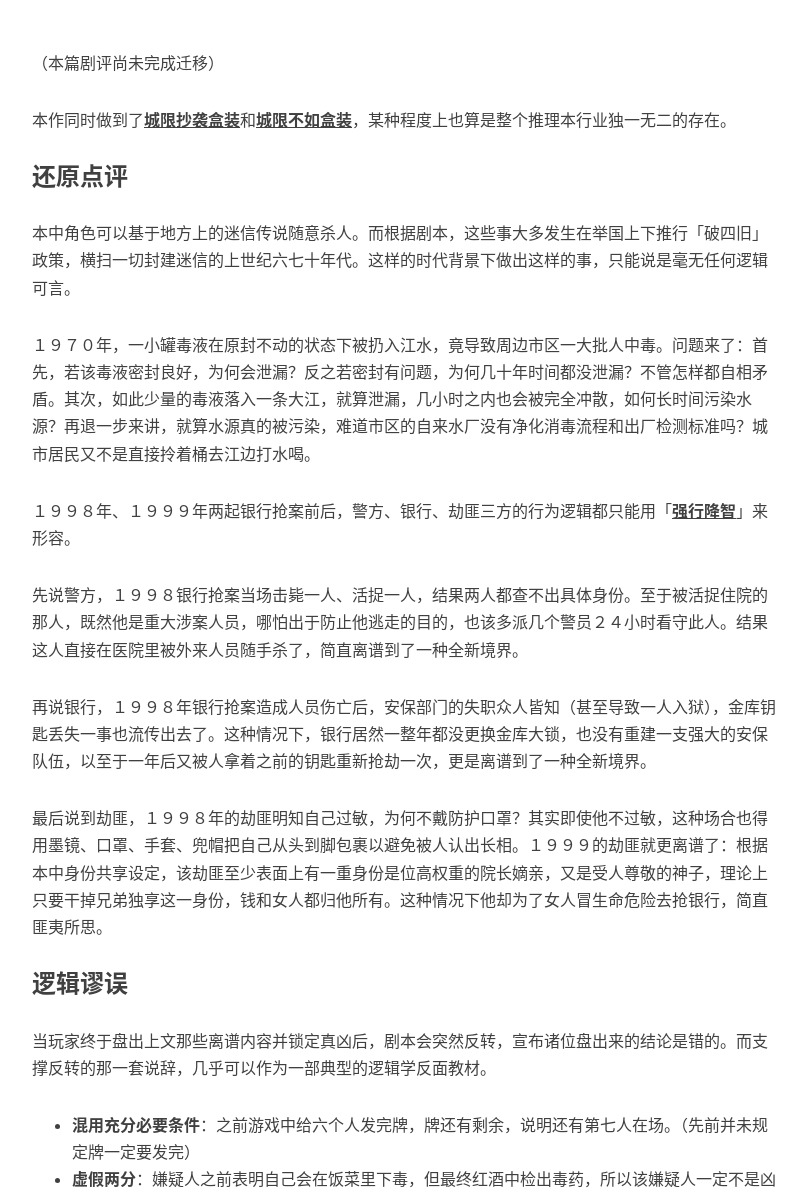
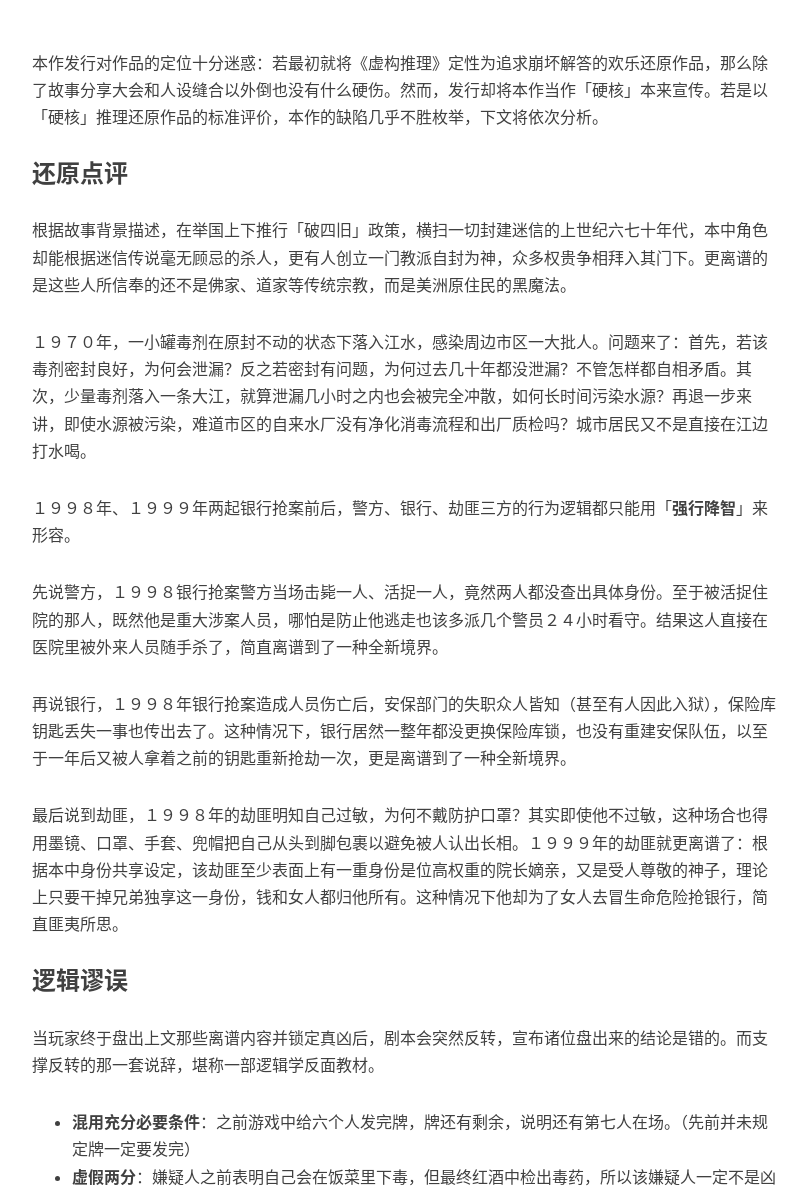
Before and after one commit to mysteryreview/mysteryreview.github.io, a Jekyll site: the page built from _posts/2021-04-30-虚构推理.md, in a window 1280 px wide and 1400 px high, scrolled down 316 px. Shown: the part 207-1400 px from the top of the window, without its empty margins (233-1040 px from the left). Built offline with Jekyll 4.4.1, drawn with Linux system fonts in a browser that asks for light colours; nearby versions of some CDN libraries; comment, search, counter and statistics services are not loaded; some of the changed text lies outside the part shown.

Commit message:
Update 2021-04-30-虚构推理.md

```diff
--- a/_posts/2021-04-30-虚构推理.md
+++ b/_posts/2021-04-30-虚构推理.md
@@ -11,27 +11,25 @@ tags:
             - 曼彻斯特书局
 ---
 
-（本篇剧评尚未完成迁移）
-
-本作同时做到了**<u>城限抄袭盒装</u>**和**<u>城限不如盒装</u>**，某种程度上也算是整个推理本行业独一无二的存在。
+本作发行对作品的定位十分迷惑：若最初就将《虚构推理》定性为追求崩坏解答的欢乐还原作品，那么除了故事分享大会和人设缝合以外倒也没有什么硬伤。然而，发行却将本作当作「硬核」本来宣传。若是以「硬核」推理还原作品的标准评价，本作的缺陷几乎不胜枚举，下文将依次分析。
 
 ### 还原点评
 
-本中角色可以基于地方上的迷信传说随意杀人。而根据剧本，这些事大多发生在举国上下推行「破四旧」政策，横扫一切封建迷信的上世纪六七十年代。这样的时代背景下做出这样的事，只能说是毫无任何逻辑可言。
+根据故事背景描述，在举国上下推行「破四旧」政策，横扫一切封建迷信的上世纪六七十年代，本中角色却能根据迷信传说毫无顾忌的杀人，更有人创立一门教派自封为神，众多权贵争相拜入其门下。更离谱的是这些人所信奉的还不是佛家、道家等传统宗教，而是美洲原住民的黑魔法。
 
-１９７０年，一小罐毒液在原封不动的状态下被扔入江水，竟导致周边市区一大批人中毒。问题来了：首先，若该毒液密封良好，为何会泄漏？反之若密封有问题，为何几十年时间都没泄漏？不管怎样都自相矛盾。其次，如此少量的毒液落入一条大江，就算泄漏，几小时之内也会被完全冲散，如何长时间污染水源？再退一步来讲，就算水源真的被污染，难道市区的自来水厂没有净化消毒流程和出厂检测标准吗？城市居民又不是直接拎着桶去江边打水喝。
+１９７０年，一小罐毒剂在原封不动的状态下落入江水，感染周边市区一大批人。问题来了：首先，若该毒剂密封良好，为何会泄漏？反之若密封有问题，为何过去几十年都没泄漏？不管怎样都自相矛盾。其次，少量毒剂落入一条大江，就算泄漏几小时之内也会被完全冲散，如何长时间污染水源？再退一步来讲，即使水源被污染，难道市区的自来水厂没有净化消毒流程和出厂质检吗？城市居民又不是直接在江边打水喝。
 
-１９９８年、１９９９年两起银行抢案前后，警方、银行、劫匪三方的行为逻辑都只能用「**<u>强行降智</u>**」来形容。
+１９９８年、１９９９年两起银行抢案前后，警方、银行、劫匪三方的行为逻辑都只能用「**强行降智**」来形容。
 
-先说警方，１９９８银行抢案当场击毙一人、活捉一人，结果两人都查不出具体身份。至于被活捉住院的那人，既然他是重大涉案人员，哪怕出于防止他逃走的目的，也该多派几个警员２４小时看守此人。结果这人直接在医院里被外来人员随手杀了，简直离谱到了一种全新境界。
+先说警方，１９９８银行抢案警方当场击毙一人、活捉一人，竟然两人都没查出具体身份。至于被活捉住院的那人，既然他是重大涉案人员，哪怕是防止他逃走也该多派几个警员２４小时看守。结果这人直接在医院里被外来人员随手杀了，简直离谱到了一种全新境界。
 
-再说银行，１９９８年银行抢案造成人员伤亡后，安保部门的失职众人皆知（甚至导致一人入狱），金库钥匙丢失一事也流传出去了。这种情况下，银行居然一整年都没更换金库大锁，也没有重建一支强大的安保队伍，以至于一年后又被人拿着之前的钥匙重新抢劫一次，更是离谱到了一种全新境界。
+再说银行，１９９８年银行抢案造成人员伤亡后，安保部门的失职众人皆知（甚至有人因此入狱），保险库钥匙丢失一事也传出去了。这种情况下，银行居然一整年都没更换保险库锁，也没有重建安保队伍，以至于一年后又被人拿着之前的钥匙重新抢劫一次，更是离谱到了一种全新境界。
 
-最后说到劫匪，１９９８年的劫匪明知自己过敏，为何不戴防护口罩？其实即使他不过敏，这种场合也得用墨镜、口罩、手套、兜帽把自己从头到脚包裹以避免被人认出长相。１９９９的劫匪就更离谱了：根据本中身份共享设定，该劫匪至少表面上有一重身份是位高权重的院长嫡亲，又是受人尊敬的神子，理论上只要干掉兄弟独享这一身份，钱和女人都归他所有。这种情况下他却为了女人冒生命危险去抢银行，简直匪夷所思。
+最后说到劫匪，１９９８年的劫匪明知自己过敏，为何不戴防护口罩？其实即使他不过敏，这种场合也得用墨镜、口罩、手套、兜帽把自己从头到脚包裹以避免被人认出长相。１９９９年的劫匪就更离谱了：根据本中身份共享设定，该劫匪至少表面上有一重身份是位高权重的院长嫡亲，又是受人尊敬的神子，理论上只要干掉兄弟独享这一身份，钱和女人都归他所有。这种情况下他却为了女人去冒生命危险抢银行，简直匪夷所思。
 
 ### 逻辑谬误
 
-当玩家终于盘出上文那些离谱内容并锁定真凶后，剧本会突然反转，宣布诸位盘出来的结论是错的。而支撑反转的那一套说辞，几乎可以作为一部典型的逻辑学反面教材。
+当玩家终于盘出上文那些离谱内容并锁定真凶后，剧本会突然反转，宣布诸位盘出来的结论是错的。而支撑反转的那一套说辞，堪称一部逻辑学反面教材。
 
 * **混用充分必要条件**：之前游戏中给六个人发完牌，牌还有剩余，说明还有第七人在场。（先前并未规定牌一定要发完）
 * **虚假两分**：嫌疑人之前表明自己会在饭菜里下毒，但最终红酒中检出毒药，所以该嫌疑人一定不是凶手。
@@ -39,7 +37,7 @@ tags:
 
 ### 人设缝合
 
-随着剧本进入最终的身份反转，最为炸裂的地方来了：《虚构推理》结尾处角色身份反转直接照抄２０１９年１２月发行的盒装推理本《再见苏西》，两作诸多细节对应如下。
+随着剧本进入最终演绎阶段，最为炸裂的地方来了：本作身份反转流程**直接照抄**半年前（２０１９年１２月）发行的盒装推理本《再见苏西》，两作对应关系如下。
 
 | 《再见苏西》                                                 | 《虚构推理》                                                 |
 | ------------------------------------------------------------ | ------------------------------------------------------------ |
@@ -50,21 +48,25 @@ tags:
 | 以刑警身份出场的**庞华**是众人中最支持重新模拟犯罪现场的人。 | 以刑警身份出场的**林逸海**是众人中最支持重新模拟犯罪现场的人。 |
 | 剧本结尾终于揭示上文信息，以实现角色身份大反转，那时**庞华**已身在狱中，时日无多。 | 剧本结尾终于揭示上文信息，以实现角色身份大反转，那时**林逸海**已身在狱中，时日无多。 |
 
-直到２０２５年，这都是本人打本生涯中唯一一次见到**<u>高分城限本照抄低分盒装本</u>**，至今难以忘怀当时那种无以复加的震慑感。
+请诸位试想，玩家在剧本前期忍受着上文那些离谱内容，期盼后续会有精彩的反转，谁知剧本一记**人设缝合**甩在玩家脸上，何况还是**高分城限本照抄低分盒装本**。至少对于本人而言，至今难以忘记当时那种极致的崩溃感。
 
 ### 万能公式
 
-剧本中那些有编制、有名望的警方干将，真实身份分别是邪教掌门、连环杀人魔、皇军高层嫡亲，以及正在被警方通缉的江洋大盗，请问作者你还能更离谱一点吗？借用某篇匿名剧评所言：这些人怎么通过政审的？
+最后专门谈谈剧本中警方人员的身份设计，以及由此延伸出的密室「**万能公式**」。
 
-本作直接简单粗暴解释为凶手是警察，而警察留下的脚印不算现场线索，所以只有六行脚印。敢问作者是来搞笑的吗？任职这么多年还不知道保护案发现场的规矩。
+剧本中那些有编制、有名望的警方干将，背后身份分别是邪教掌门、连环杀人魔、皇军高层嫡亲，以及正在被警方通缉的江洋大盗，请问作者你还能更离谱一点吗？借用某篇匿名剧评所言：这些人怎么通过政审的？
 
-至此，刑侦风格密室的「万能公式」终于登场：
+对于现场只有死者足迹的雪地密室，本作的解答简单粗暴：凶手是警察，而警察留下的足迹不算现场线索，所以现场确实只有死者自己的足迹。问题来了：就算警方有一人是内鬼，难倒其他人不会阻止他破坏现场吗？什么？其他人也是内鬼？那没事了。
+
+至此，刑侦密室的「**万能公式**」终于登场：
 
 1. 凶手是警方人员。
 2. 基于第一点，所以之前警方的线索是有问题的，故密室不攻自破，先前结论推倒重来。
 3. 若有人质疑第一点的合理性，则进一步甩锅给官商勾结、警方人员内鬼云集，强行使之合理化。
 
-在本人看来，强迫玩家解释这一套逻辑，与作者本人直接在地上撒泼打滚也没有什么本质的区别了。
+不难想象，只要沿用上面这套流程，无论谜面多么复杂的刑侦密室都可以瞬间破解，故称之为「**万能公式**」。
+
+当然，在本人看来，强迫玩家接受这套逻辑，无异于作者本人直接在地上撒泼打滚。（捂脸）
 
 ### 个人建议
 
```
